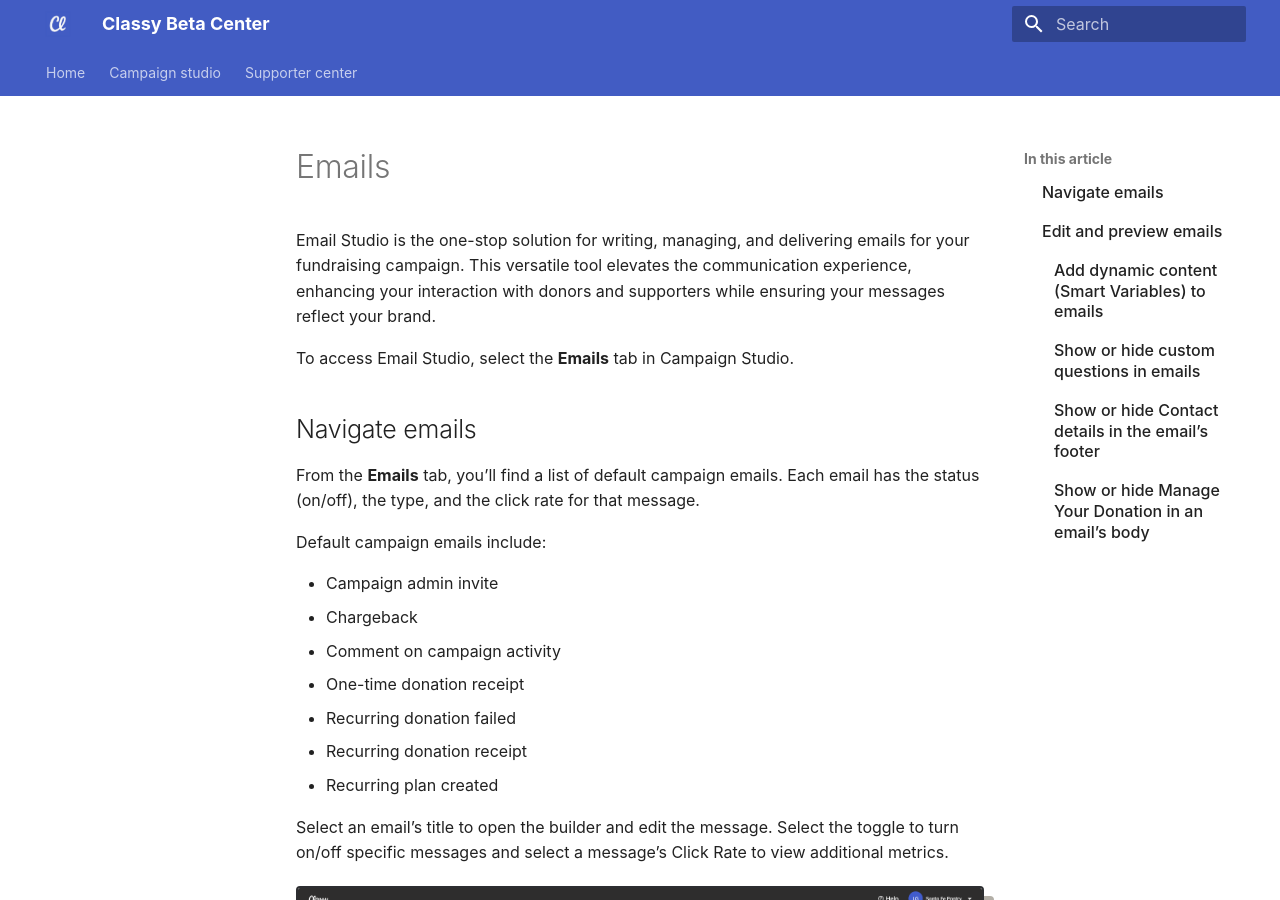
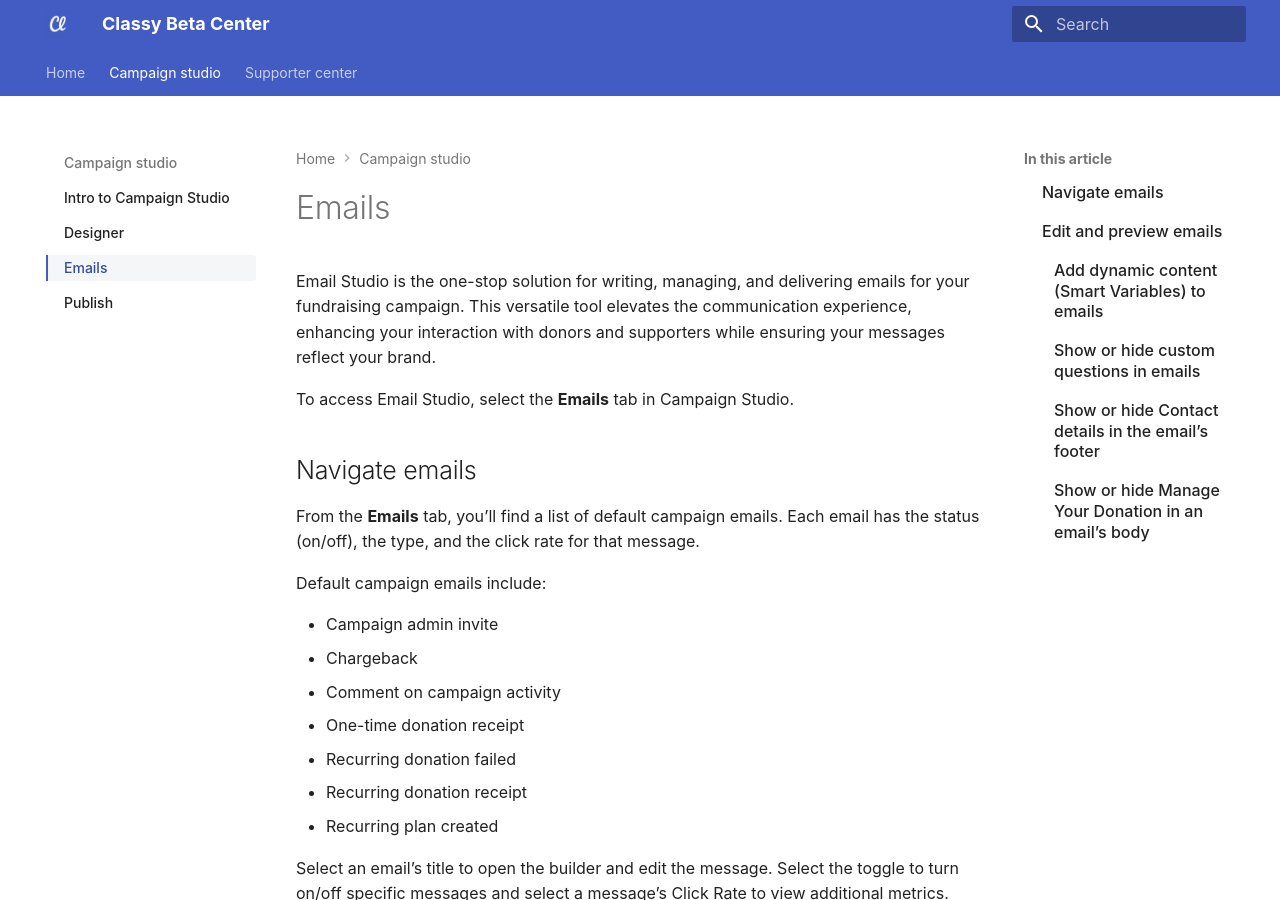
Before and after one commit to truj1ll0/mkdocs-help-center, an MkDocs documentation site: the page built from docs/campaign-studio/getting-started/email-studio.md, in a window 1280 px wide and 900 px high. Built offline with MkDocs 1.6.1 and Material for MkDocs 9.7.7, drawn with Linux system fonts in a browser that asks for light colours; some web fonts are replaced; some of the changed text lies outside the part shown.

Commit message:
Add Emails to navigation

```diff
--- a/mkdocs.yml
+++ b/mkdocs.yml
@@ -59,6 +59,7 @@
   - Campaign studio:
       - Intro to Campaign Studio: campaign-studio/getting-started/intro-to-campaign-studio.md
       - Designer: campaign-studio/designer/intro-to-the-designer.md
+      - Emails: campaign-studio/getting-started/email-studio.md
       - Publish: campaign-studio/getting-started/publish.md
   - Supporter center:
       - Intro to the Supporter Center: supporter-center/intro-to-supporter-center.md
```
